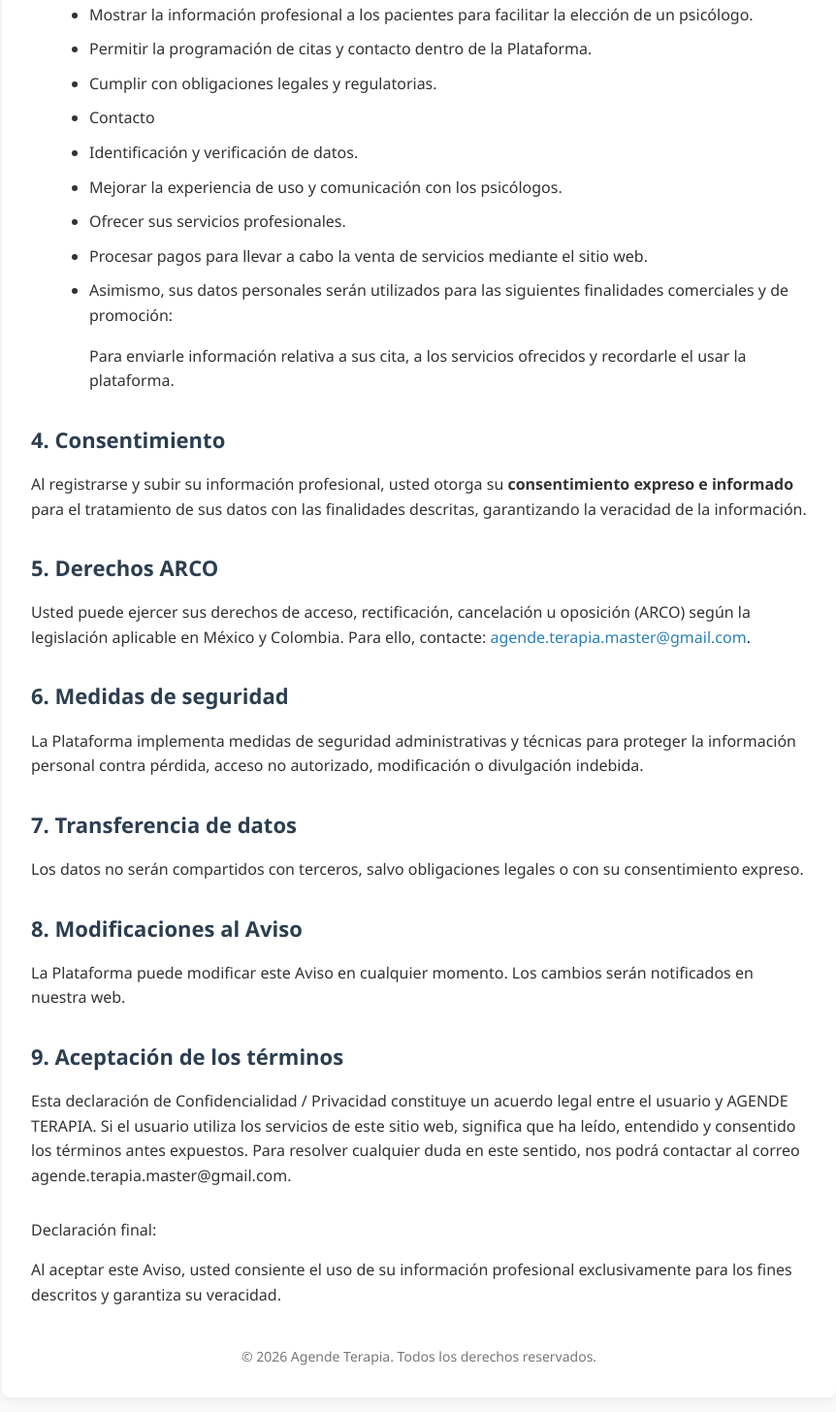
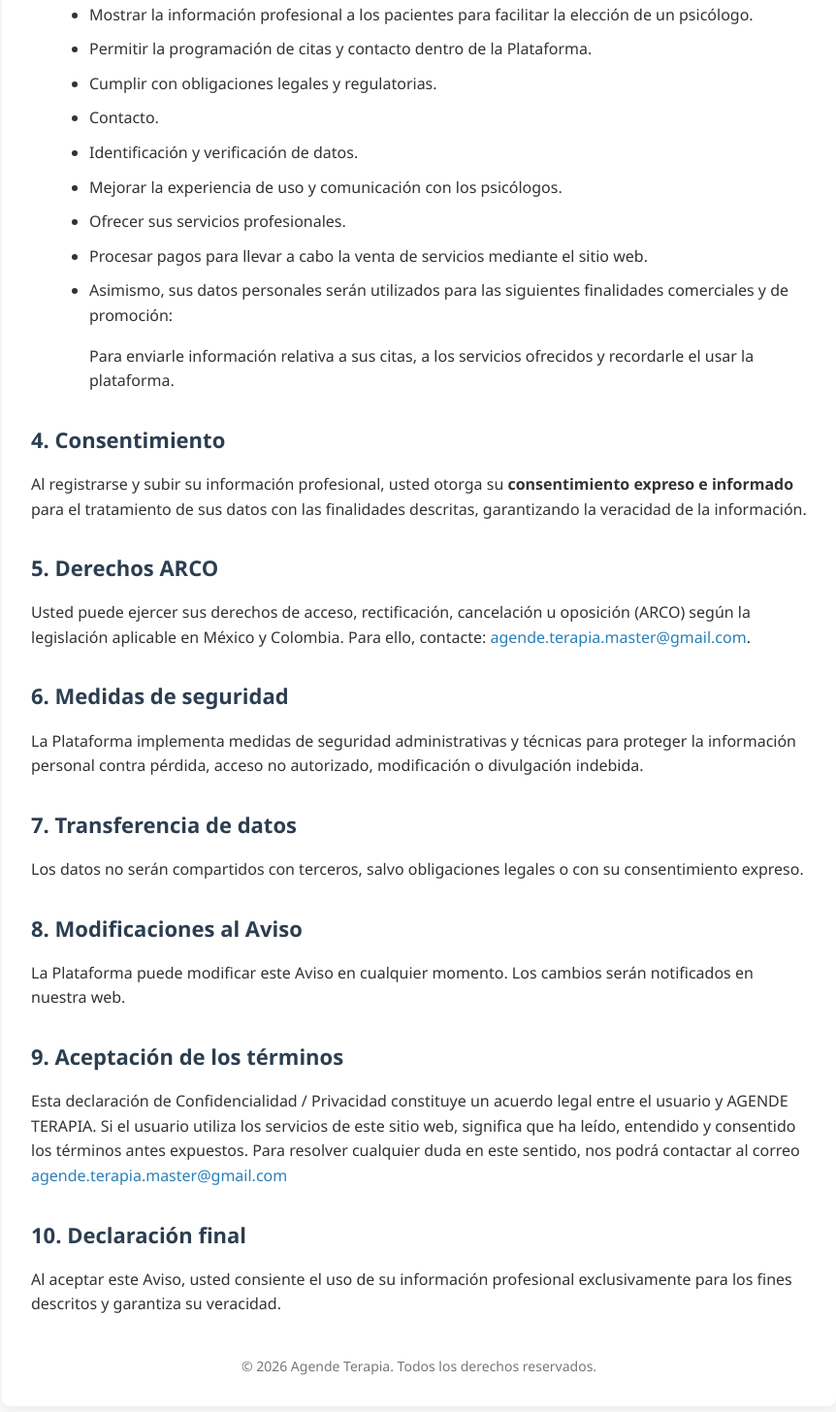
Before and after one commit to agendeterapiamaster-web/aviso_privacidad, a plain HTML site: page index.html in a window 1280 px wide. Shown: the part 880-2336 px from the top of the page at 97% size, without its empty margins (208-1070 px from the left). Drawn offline with Linux system fonts and the light colour scheme.

Commit message:
Segunda version de aviso de privacidad

```diff
--- a/index.html
+++ b/index.html
@@ -83,13 +83,13 @@
             <li>Mostrar la información profesional a los pacientes para facilitar la elección de un psicólogo.</li>
             <li>Permitir la programación de citas y contacto dentro de la Plataforma.</li>
             <li>Cumplir con obligaciones legales y regulatorias.</li>
-            <li>Contacto</li>
+            <li>Contacto.</li>
             <li>Identificación y verificación de datos.</li>
             <li>Mejorar la experiencia de uso y comunicación con los psicólogos.</li>
             <li>Ofrecer sus servicios profesionales.</li>
             <li>Procesar pagos para llevar a cabo la venta de servicios mediante el sitio web.</li>
             <li>Asimismo, sus datos personales serán utilizados para las siguientes finalidades comerciales y de promoción:</li>
-            <p>Para enviarle información relativa a sus cita, a los servicios ofrecidos y recordarle el usar la plataforma.</p>
+            <p>Para enviarle información relativa a sus citas, a los servicios ofrecidos y recordarle el usar la plataforma.</p>
         </ul>
 
         <h2>4. Consentimiento</h2>
@@ -108,9 +108,9 @@
         <p>La Plataforma puede modificar este Aviso en cualquier momento. Los cambios serán notificados en nuestra web.</p>
 
         <h2>9. Aceptación de los términos</h2>
-        <p>Esta declaración de Confidencialidad / Privacidad constituye un acuerdo legal entre el usuario y AGENDE TERAPIA. Si el usuario utiliza los servicios de este sitio web, significa que ha leído, entendido y consentido los términos antes expuestos. Para resolver cualquier duda en este sentido, nos podrá contactar al correo agende.terapia.master@gmail.com.</p>
+        <p>Esta declaración de Confidencialidad / Privacidad constituye un acuerdo legal entre el usuario y AGENDE TERAPIA. Si el usuario utiliza los servicios de este sitio web, significa que ha leído, entendido y consentido los términos antes expuestos. Para resolver cualquier duda en este sentido, nos podrá contactar al correo <a href="mailto:agende.terapia.master@gmail.com">agende.terapia.master@gmail.com</a></p>
 
-        <h2></h2>Declaración final:</h2>
+        <h2>10. Declaración final</h2>
         <p>Al aceptar este Aviso, usted consiente el uso de su información profesional exclusivamente para los fines descritos y garantiza su veracidad.</p>
 
         <div class="footer">&copy; 2026 Agende Terapia. Todos los derechos reservados.</div>
```
